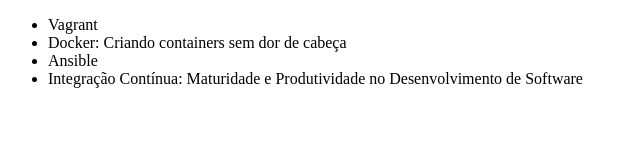
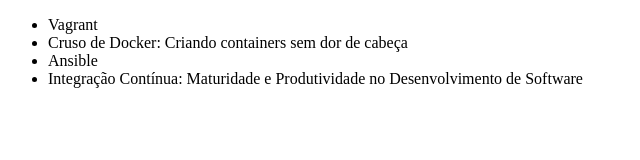
Before and after one commit to claudiafirmo/alura-git, a plain HTML site: page index.html in a window 1280 px wide. Shown: the full height of the page, 0-640 px from the left. Drawn offline with Linux system fonts and the light colour scheme.

Commit message:
Nova alteração no curso de Docker

```diff
--- a/index.html
+++ b/index.html
@@ -7,7 +7,7 @@
 <body>
     <ul>
         <li>Vagrant</li>
-        <li>Docker: Criando containers sem dor de cabeça</li>
+        <li>Cruso de Docker: Criando containers sem dor de cabeça</li>
         <li>Ansible</li>
         <li>Integração Contínua: Maturidade e Produtividade no Desenvolvimento de Software</li>
     </ul>
```
